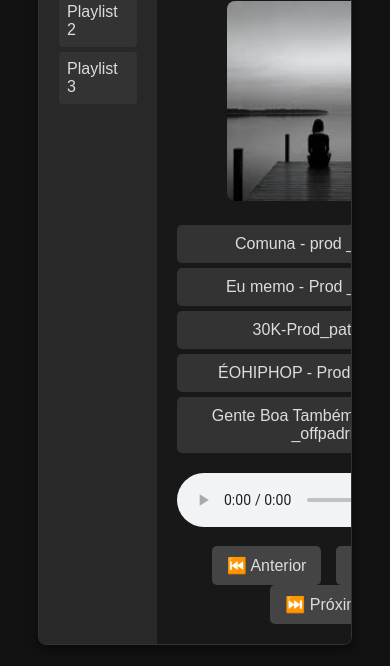
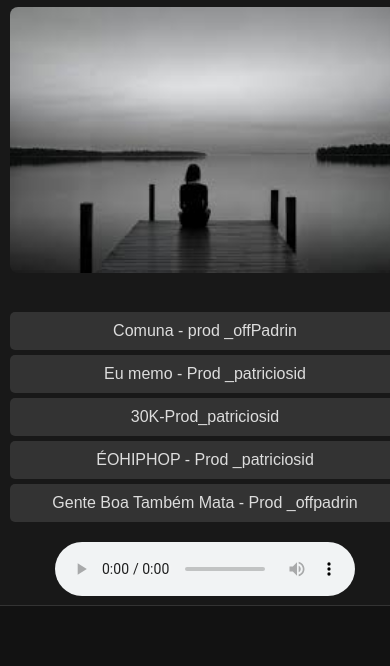
Before and after one commit to Gabrielnxnx/playlist, a plain HTML site: page index.html in a window 390 px wide. Shown: the part 238-904 px from the top of the page. After the commit the page ends 844 px from the top, so only its background shows below. Drawn offline with Linux system fonts and the light colour scheme.

Commit message:
Update styles.css

```diff
--- a/styles.css
+++ b/styles.css
@@ -5,22 +5,23 @@ body {
     color: #ddd;
     margin: 0;
     display: flex;
-  justify-content: center; /* Centraliza horizontalmente */
-  align-items: center; /* Centraliza verticalmente */
+    justify-content: center;
+    align-items: center;
     height: 100vh;
-  flex-direction: column;
+    overflow: hidden; /* Evita rolagem na tela do celular */
 }
 
 /* Container Principal */
 .container {
     display: flex;
+    flex-direction: row;
     width: 80%;
     max-width: 900px;
     border: 1px solid #333;
     border-radius: 8px;
     overflow: hidden;
-  box-shadow: 0 4px 10px rgba(0, 0, 0, 0.5); /* Sombra para destaque */
-  background-color: #181818; /* Cor de fundo para contraste */
+    box-shadow: 0 4px 10px rgba(0, 0, 0, 0.5);
+    background-color: #181818;
 }
 
 /* Barra Lateral */
@@ -38,3 +39,82 @@ main {
     text-align: center;
     background-color: #181818;
 }
+
+/* Ajuste da Imagem de Capa */
+.cover-container img {
+    width: 100%;
+    height: auto;
+    max-width: 200px;
+    border-radius: 8px;
+    object-fit: cover;
+}
+
+/* Controles */
+.controls {
+    margin-top: 15px;
+}
+
+.controls button {
+    background-color: #444;
+    color: #ddd;
+    border: none;
+    padding: 10px 15px;
+    margin: 0 5px;
+    cursor: pointer;
+    border-radius: 5px;
+    font-size: 1em;
+}
+
+.controls button:hover {
+    background-color: #555;
+}
+
+/* Estilos Específicos para Tela de Celular (Proporção 16:9) */
+@media (max-width: 768px) {
+    body {
+        padding: 0;
+    }
+
+    /* Ajuste para proporção 16:9 */
+    .container {
+        flex-direction: column; /* Empilha os elementos verticalmente */
+        width: 100%;
+        height: 100vh;
+        max-width: 100%; /* Remove restrição de largura */
+        border-radius: 0;
+    }
+
+    .sidebar {
+        width: 100%; /* Expande a largura da barra lateral */
+        text-align: center;
+        padding: 10px;
+    }
+
+    .sidebar ul {
+        display: flex;
+        justify-content: space-around;
+    }
+
+    main {
+        padding: 10px;
+        width: 100%;
+    }
+
+    .cover-container img {
+        max-width: 100%; /* A imagem ocupa toda a largura disponível */
+        margin-bottom: 15px;
+    }
+
+    /* Ajustes dos botões de controle */
+    .controls {
+        display: flex;
+        justify-content: center;
+        flex-wrap: wrap;
+    }
+
+    .controls button {
+        padding: 8px 12px;
+        font-size: 0.9em;
+        margin: 5px;
+    }
+}
```
Lines whose indentation alone changed are shown as unchanged.
